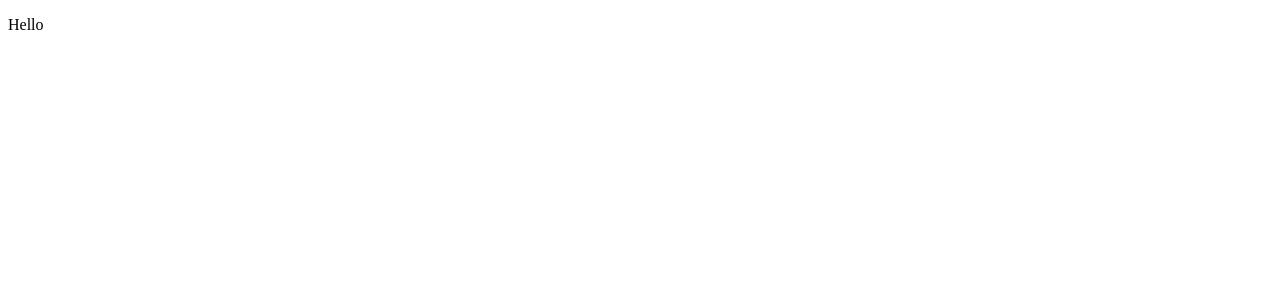
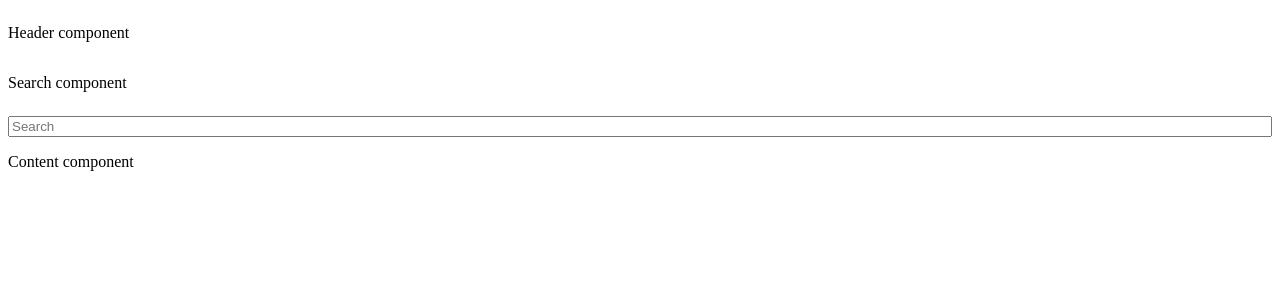
Before and after one commit to rojasmart/dictionary-web-app, a React (Vite) app: page / in a window 1280 px wide. Shown: the top 300 px of the page. Built offline with nearby package versions, Linux system fonts and the light colour scheme; the HTML template or start-up script is replaced by a standard one.

Commit message:
added base style

```diff
--- a/src/App.jsx
+++ b/src/App.jsx
@@ -1,9 +1,17 @@
-import { Text } from "@chakra-ui/react";
+import Header from "./components/Header";
+import SearchInput from "./components/SearchInput";
+import Content from "./components/Content";
+
+import { Container } from "@chakra-ui/react";
 
 function App() {
   return (
     <>
-      <Text>Hello</Text>
+      <Container maxW={"container.md"}>
+        <Header />
+        <SearchInput />
+        <Content />
+      </Container>
     </>
   );
 }
--- /dev/null
+++ b/src/components/Content.jsx
@@ -0,0 +1,12 @@
+import { Stack, Text } from "@chakra-ui/react";
+
+const Content = () => {
+  return (
+    <Stack>
+      <Text>Content component</Text>
+      Content component
+    </Stack>
+  );
+};
+
+export default Content;
--- /dev/null
+++ b/src/components/Header.jsx
@@ -0,0 +1,12 @@
+import { Text, Stack } from "@chakra-ui/react";
+
+const Header = () => {
+  return (
+    <Stack>
+      <Text>Header component</Text>
+      Header component
+    </Stack>
+  );
+};
+
+export default Header;
--- /dev/null
+++ b/src/components/SearchInput.jsx
@@ -0,0 +1,14 @@
+import { Stack } from "@chakra-ui/react";
+
+import { Text } from "@chakra-ui/react";
+
+const SearchInput = () => {
+  return (
+    <Stack>
+      <Text>Search component</Text>
+      <input type="text" placeholder="Search" />
+    </Stack>
+  );
+};
+
+export default SearchInput;
--- a/src/index.css
+++ b/src/index.css
@@ -6,16 +6,16 @@
 
 :root {
   /* Neutral */
-  --light-gray: hsla(220, 38%, 97%, 1);
-  --light-bluish: hsla(216, 47%, 78%, 1);
-  --gray-navy: hsla(219, 13%, 44%, 1);
-  --navy: hsla(216, 27%, 32%, 1);
-  --dark-navy: hsla(216, 25%, 25%, 1);
-  --purple: hsla(277, 91%, 56%);
-  --pure-white: hsla(0, 0%, 100%, 1);
-  --red: hsla(0, 82%, 63%, 1);
-  --yellow: hsla(49, 100%, 58%, 1);
-  --green: hsla(163, 100%, 41%, 1);
+  --dark: hsla(0, 0%, 1.96%, 1);
+  --dark-one: hsl(0, 0%, 12%);
+  --dark-two: hsl(0, 0%, 18%);
+  --dark-three: hsl(0, 0%, 23%);
+  --gray: hsl(0, 0%, 46%);
+  --gray-light: hsl(0, 0%, 91%);
+  --white-dark: hsl(0, 0%, 96%);
+  --white: hsl(0, 0%, 100%);
+  --purple: hsl(274, 82%, 60%);
+  --red: hsl(0, 100%, 66%);
 }
 
 @media only screen and (max-width: 768px) {
```
